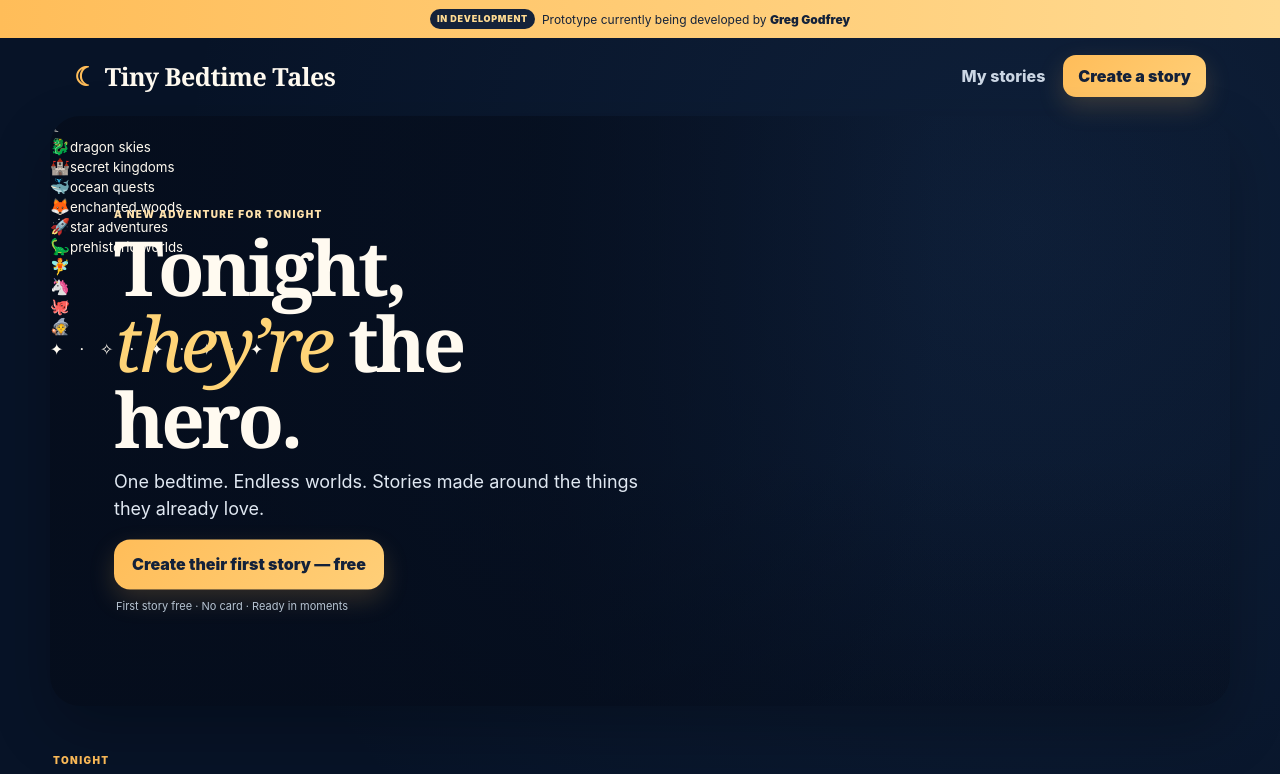
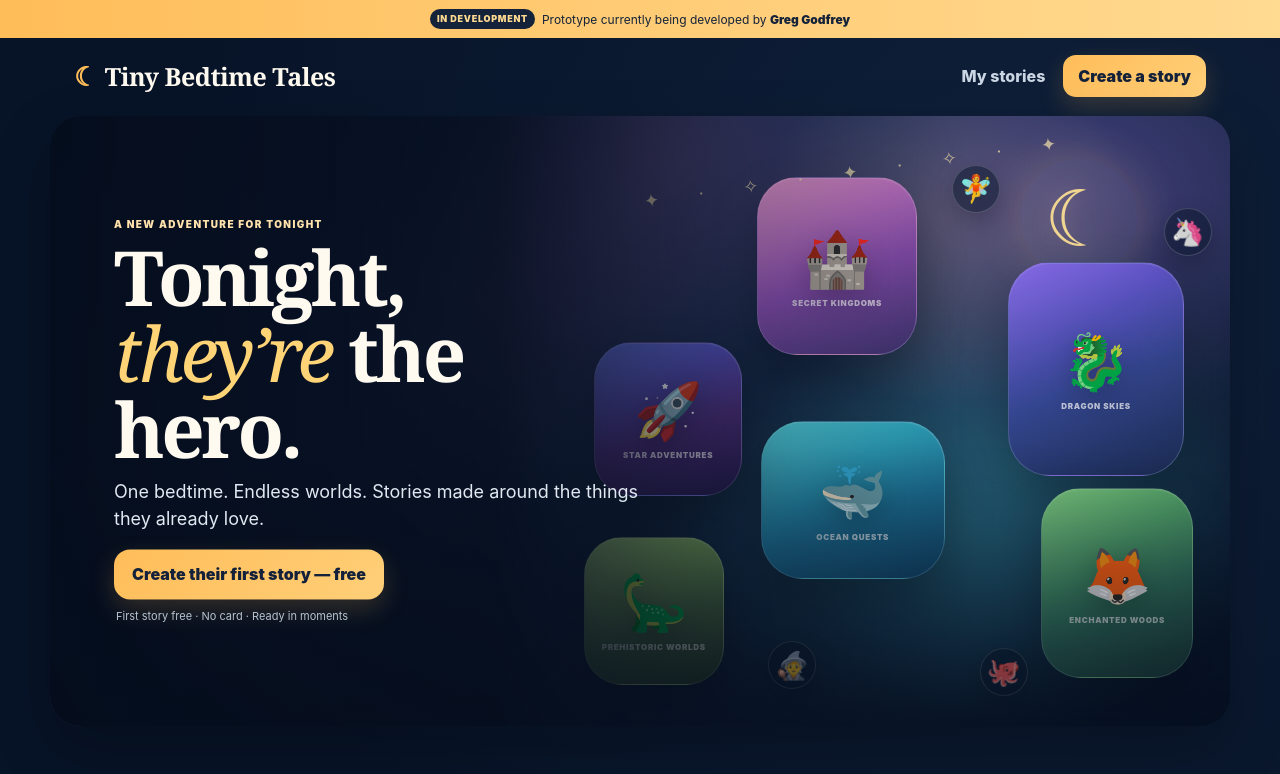
Before and after one commit to jamiefarwell/tiny-bedtime-tales, a Next.js app: page / in a window 1280 px wide. Shown: the top 774 px of the page. Built offline with nearby package versions, Linux system fonts and the light colour scheme.

Commit message:
Create a colourful multi-world hero treatment

```diff
--- a/app/globals.css
+++ b/app/globals.css
@@ -99,3 +99,80 @@ img{display:block;max-width:100%}
   .exampleScroller{display:grid;grid-template-columns:repeat(3,1fr);overflow:visible}
   .exampleBook{max-width:none;min-width:0}
 }
+
+
+/* Magical multi-world hero */
+.magicalHero{
+  background:
+    radial-gradient(circle at 76% 17%,rgba(255,216,123,.22),transparent 18%),
+    radial-gradient(circle at 82% 58%,rgba(100,222,255,.18),transparent 25%),
+    radial-gradient(circle at 38% 32%,rgba(255,118,198,.13),transparent 24%),
+    linear-gradient(145deg,#14254b 0%,#1b315a 34%,#152641 58%,#071327 100%);
+}
+.heroWorlds{position:absolute;inset:0;z-index:-2;overflow:hidden}
+.heroAurora{position:absolute;inset:-12%;background:
+  radial-gradient(ellipse at 78% 24%,rgba(171,123,255,.34),transparent 28%),
+  radial-gradient(ellipse at 65% 66%,rgba(64,218,232,.26),transparent 30%),
+  radial-gradient(ellipse at 42% 14%,rgba(255,115,179,.2),transparent 25%);
+  filter:blur(18px);transform:rotate(-4deg)}
+.heroMoon{position:absolute;right:12%;top:8%;width:88px;height:88px;border-radius:50%;
+  display:grid;place-items:center;font-size:58px;color:#ffe399;background:rgba(255,236,175,.08);
+  box-shadow:0 0 45px rgba(255,211,118,.23);text-shadow:0 0 26px rgba(255,217,137,.32)}
+.worldOrb{position:absolute;border-radius:34px;border:1px solid rgba(255,255,255,.17);
+  display:flex;flex-direction:column;align-items:center;justify-content:center;gap:6px;
+  box-shadow:0 22px 48px rgba(0,0,0,.28),inset 0 1px 0 rgba(255,255,255,.12);
+  backdrop-filter:blur(2px);overflow:hidden}
+.worldOrb:after{content:"";position:absolute;inset:0;background:linear-gradient(145deg,rgba(255,255,255,.13),transparent 38%,rgba(0,0,0,.18));pointer-events:none}
+.worldOrb span{font-size:42px;filter:drop-shadow(0 8px 12px rgba(0,0,0,.22));z-index:1}
+.worldOrb small{font-size:7px;letter-spacing:.09em;text-transform:uppercase;color:rgba(255,255,255,.72);font-weight:900;z-index:1}
+.orbDragon{width:124px;height:150px;right:8%;top:24%;background:linear-gradient(160deg,#7e5cf0,#394c9b 55%,#233768)}
+.orbCastle{width:116px;height:132px;right:34%;top:14%;background:linear-gradient(160deg,#e58bc7,#9153b9 55%,#4d3f88)}
+.orbOcean{width:132px;height:120px;right:31%;top:48%;background:linear-gradient(160deg,#3fd2dd,#207ca3 58%,#15527c)}
+.orbForest{width:116px;height:142px;right:6%;top:58%;background:linear-gradient(160deg,#6dc870,#357a62 58%,#244f49)}
+.orbSpace{width:112px;height:116px;right:48%;top:38%;background:linear-gradient(160deg,#5768e9,#51317f 58%,#2b205a)}
+.orbDino{width:108px;height:118px;right:52%;top:66%;background:linear-gradient(160deg,#9acb69,#527649 60%,#31482f)}
+.tinyCharacter{position:absolute;width:42px;height:42px;border-radius:50%;display:grid;place-items:center;
+  font-size:24px;background:rgba(10,23,45,.52);border:1px solid rgba(255,255,255,.18);
+  box-shadow:0 10px 25px rgba(0,0,0,.22)}
+.charOne{right:25%;top:8%}.charTwo{right:2%;top:15%}.charThree{right:22%;bottom:5%}.charFour{right:45%;bottom:6%}
+.heroSparkles{position:absolute;right:2%;left:35%;top:4%;color:rgba(255,235,177,.72);font-size:18px;letter-spacing:11px;transform:rotate(-8deg);white-space:nowrap}
+.magicalHero .heroShade{background:
+  linear-gradient(180deg,rgba(5,13,28,.02) 0%,rgba(5,13,28,.18) 38%,rgba(5,13,28,.96) 86%,rgba(5,13,28,1) 100%),
+  linear-gradient(90deg,rgba(5,13,28,.08),rgba(5,13,28,.02))}
+.fieldHint{font-size:10px;color:#647d99;line-height:1.35;margin-top:-1px}
+
+@media(max-width:599px){
+  .magicalHero{min-height:560px}
+  .heroWorlds{opacity:.98}
+  .heroMoon{right:8%;top:5%;width:70px;height:70px;font-size:48px}
+  .orbDragon{width:112px;height:132px;right:3%;top:19%}
+  .orbCastle{width:100px;height:112px;right:36%;top:12%}
+  .orbOcean{width:112px;height:104px;right:31%;top:41%}
+  .orbForest{width:101px;height:118px;right:3%;top:48%}
+  .orbSpace{width:92px;height:96px;right:61%;top:31%}
+  .orbDino{width:94px;height:100px;right:61%;top:53%}
+  .worldOrb span{font-size:34px}
+  .tinyCharacter{width:35px;height:35px;font-size:20px}
+  .charOne{right:25%;top:4%}.charTwo{right:1%;top:9%}.charThree{right:24%;bottom:24%}.charFour{right:50%;bottom:23%}
+  .heroSparkles{left:6%;right:0;top:3%;font-size:13px;letter-spacing:8px}
+  .magicalHero .heroCopy{bottom:22px}
+}
+
+@media(min-width:820px){
+  .magicalHero{min-height:610px}
+  .magicalHero .heroShade{background:
+    linear-gradient(90deg,rgba(5,13,28,.97) 0%,rgba(5,13,28,.84) 38%,rgba(5,13,28,.30) 58%,rgba(5,13,28,.04) 78%),
+    linear-gradient(180deg,rgba(5,13,28,.02) 54%,rgba(5,13,28,.58) 100%)}
+  .heroWorlds{left:22%;opacity:1}
+  .heroMoon{right:10%;top:7%;width:118px;height:118px;font-size:78px}
+  .orbDragon{width:176px;height:214px;right:5%;top:24%;border-radius:42px}
+  .orbCastle{width:160px;height:178px;right:34%;top:10%;border-radius:40px}
+  .orbOcean{width:184px;height:158px;right:31%;top:50%;border-radius:42px}
+  .orbForest{width:152px;height:190px;right:4%;top:61%;border-radius:40px}
+  .orbSpace{width:148px;height:154px;right:53%;top:37%;border-radius:38px}
+  .orbDino{width:140px;height:148px;right:55%;top:69%;border-radius:38px}
+  .worldOrb span{font-size:55px}
+  .worldOrb small{font-size:8px}
+  .tinyCharacter{width:48px;height:48px;font-size:27px}
+  .heroSparkles{left:36%;top:5%;font-size:18px}
+}
```
